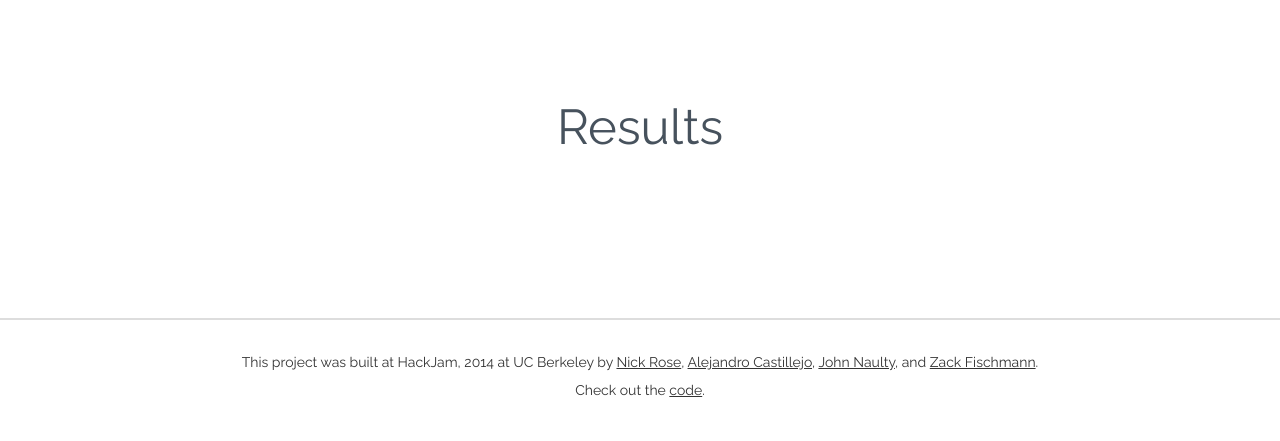
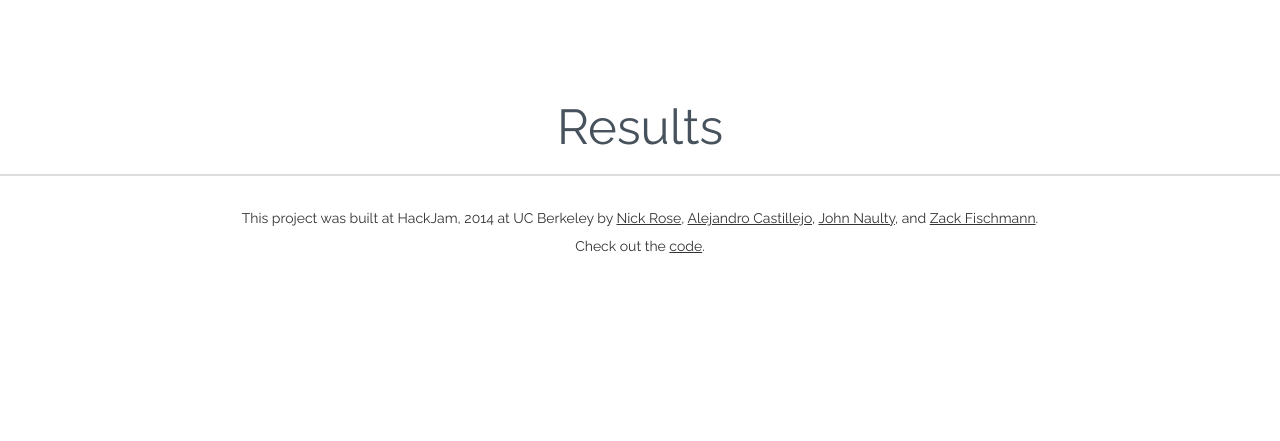
Before and after one commit to zfisch/generation_effect, a Python web app: template generator_site/app/templates/results.html in a window 1280 px wide. Shown: the top 441 px of the page. Run offline with Jinja, Linux system fonts and the light colour scheme; the template is opened without the code that fills it, so the values that code supplies are empty.

```diff
--- a/generator_site/app/templates/css/custom.css
+++ b/generator_site/app/templates/css/custom.css
@@ -15,6 +15,7 @@ body {
 }
 
 form {
+	height: 650px;
 	margin-left: auto;
 	margin-right: auto;
 }
@@ -139,7 +140,6 @@ footer {
 	text-align: center;
 	margin-left: auto;
 	margin-right: auto;
-	margin-top: 100px;
 	margin-bottom: 30px;
 	padding: 2em 0;
 	border-top: 2px solid #ddd;
--- a/generator_site/app/templates/index.html
+++ b/generator_site/app/templates/index.html
@@ -22,7 +22,6 @@
 		</div>
 	</div>
 	<footer>
-		<div class="row">
 		<p>
 			This project was built at HackJam, 2014 at UC Berkeley by <a href="http://www.linkedin.com/pub/nick-rose/7a/a17/1b2">Nick Rose</a>, <a href="http://www.linkedin.com/in/castillejoalejandro/en">Alejandro Castillejo</a>, <a href="mailto: jnaulty@gmail.com">John Naulty</a>, and <a href="http://zackfischmann.com">Zack Fischmann</a>. <br>Check out the <a href="https://github.com/zfisch/generation_effect">code</a>.
 		</p>
--- a/generator_site/app/templates/results.html
+++ b/generator_site/app/templates/results.html
@@ -13,18 +13,13 @@
 <body>
 	<div class="container" id="container">
 		<h1 id="title">Results</h1>
-		<h3 id="subtitle"></i></span></h3>
 		<div id="wrapper">
 		</div>
 	</div>
 	<footer>
-		<div class="row">
 		<p>
 			This project was built at HackJam, 2014 at UC Berkeley by <a href="http://www.linkedin.com/pub/nick-rose/7a/a17/1b2">Nick Rose</a>, <a href="http://www.linkedin.com/in/castillejoalejandro/en">Alejandro Castillejo</a>, <a href="mailto: jnaulty@gmail.com">John Naulty</a>, and <a href="http://zackfischmann.com">Zack Fischmann</a>. <br>Check out the <a href="https://github.com/zfisch/generation_effect">code</a>.
 		</p>
-<!-- 			<div class="col-xs-4">About</div>
-			<div class="col-xs-4">Creators</div>
-			<div class="col-xs-4">Contact</div> -->
 		</div>
 	</footer>
 </body>
```
